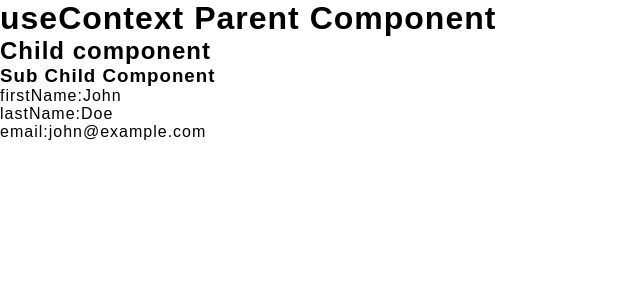
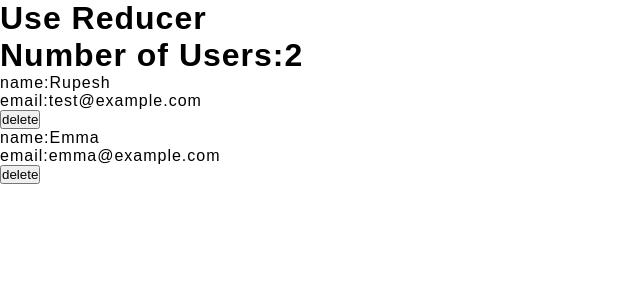
Before and after one commit to Rupesh99r/React_Practice, a React (Create React App) app: page / in a window 1280 px wide. Shown: the top 300 px of the page, without its empty margins (0-640 px from the left). Built offline with nearby package versions, Linux system fonts and the light colour scheme.

Commit message:
Use Reducer Example

```diff
--- a/src/App.js
+++ b/src/App.js
@@ -1,5 +1,5 @@
 //import State from './UseState/State1.js'
-import Effect from "./UseContext/ParentComponent.js";
+import Effect from "./UseReducer/Basic.js";
 function App() {
   return (
     <Effect/>
--- /dev/null
+++ b/src/UseReducer/Basic.js
@@ -0,0 +1,47 @@
+import React, { useReducer } from "react";
+const Reducer = (state, action) => {
+  if (action.type === "Delete") {
+    const newData = state.data.filter((obj) => {
+      return obj.id !== action.payload;
+    });
+      return {
+          ...state,
+          data: newData,
+          length: state.length - 1
+     }
+  }
+  return state;
+};
+const Basic = () => {
+  const InitialState = {
+    data: [
+      { id: "234", name: "Rupesh", email: "test@example.com" },
+      { id: "345", name: "Emma", email: "emma@example.com" },
+    ],
+    length: 2,
+  };
+  const [state, dispatcher] = useReducer(Reducer, InitialState);
+    const handleDelete = (id) => {
+        dispatcher({
+            type: "Delete",
+            payload: id
+        });
+  }
+  return (
+    <div>
+      <h1>Use Reducer</h1>
+      <h1>Number of Users:{state.length}</h1>
+      {state.data.map((obj) => {
+        const { id,name, email } = obj;
+        return (
+          <div key={id}>
+            <div> name:{name}</div>
+                <div>email:{email}</div>
+                <button onClick={()=>{handleDelete(id)}}>delete</button>
+          </div>
+        );
+      })}
+    </div>
+  );
+};
+export default Basic;
--- a/src/index.js
+++ b/src/index.js
@@ -2,11 +2,10 @@ import React from 'react';
 import ReactDOM from 'react-dom/client';
 import './index.css';
 import App from './App';
-import { UserContextProvider } from './Context/userContext';
+//import { UserContextProvider } from './Context/userContext';
 
 const root = ReactDOM.createRoot(document.getElementById('root'));
 root.render(
-  <UserContextProvider>
+
     <App />
-  </UserContextProvider>
 );
```
